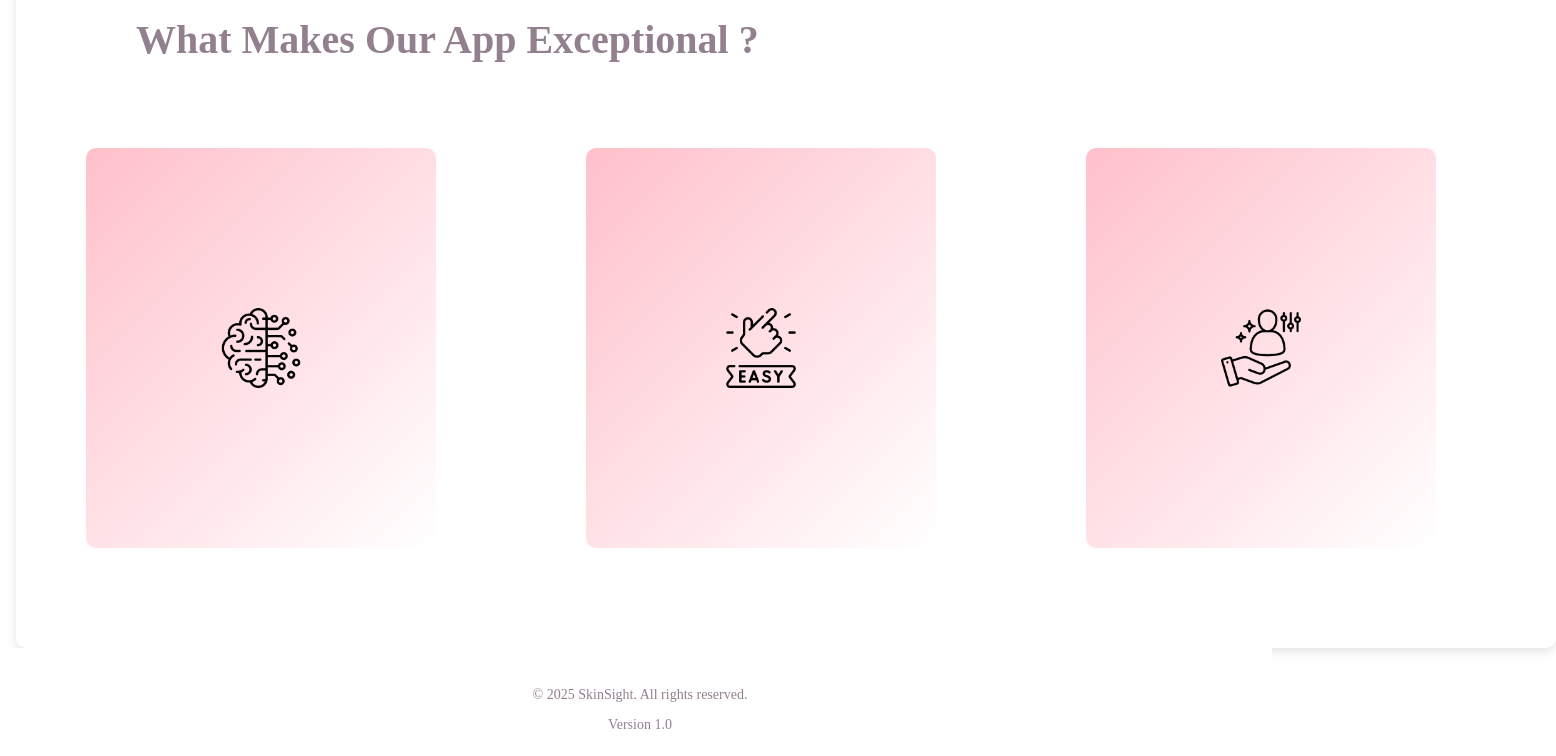
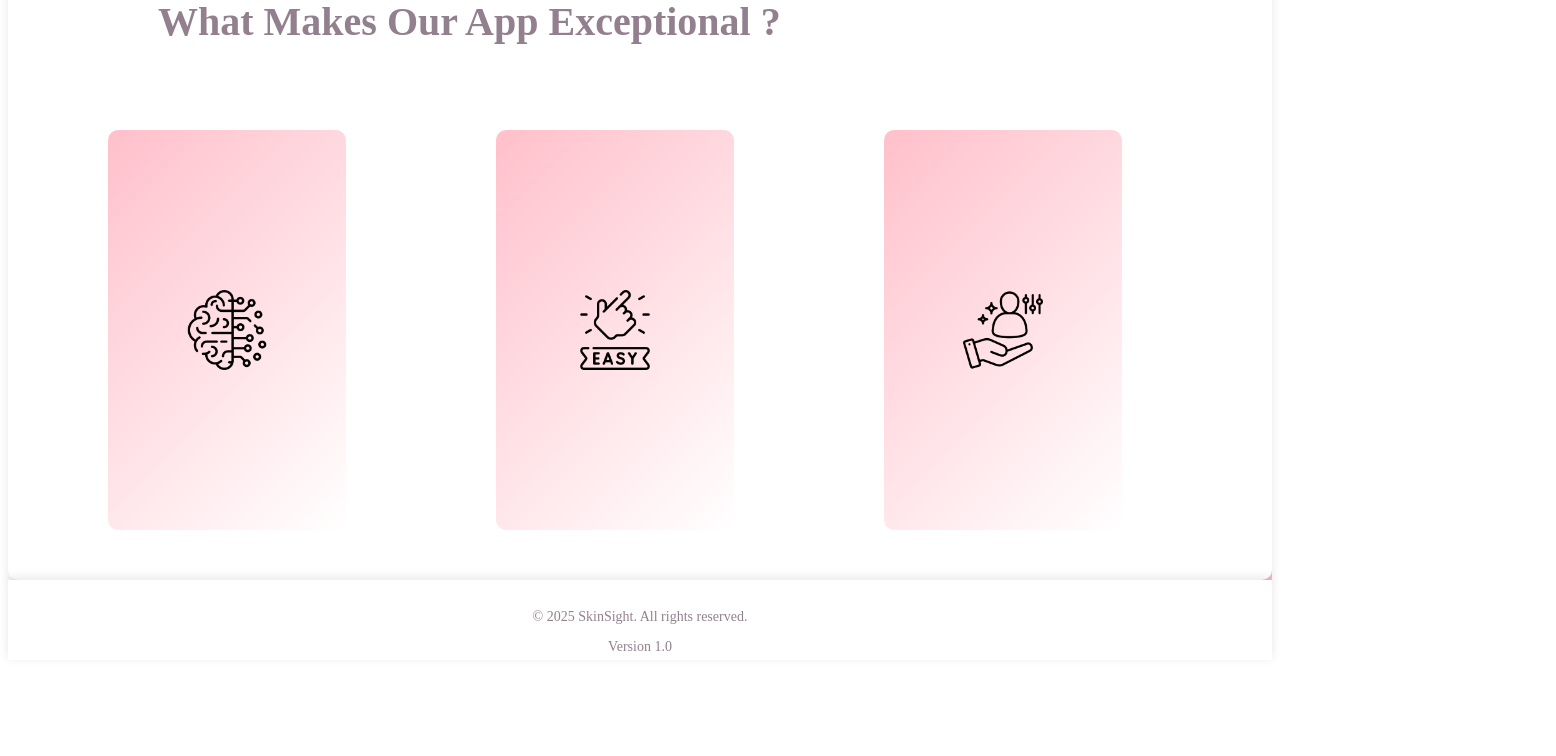
Before and after one commit to Boteina-jbel/Face-detection-app, a React (Create React App) app in the folder frontend/: page / in a window 1280 px wide. Shown: the part 862-1618 px from the top of the page, 1556 px wide, since content can reach past the window. After the commit the page ends 1530 px from the top, so only its background shows below. Built offline with nearby package versions, Linux system fonts and the light colour scheme.

Commit message:
save devs

```diff
--- a/frontend/src/Features.css
+++ b/frontend/src/Features.css
@@ -1,4 +1,4 @@
-.features{
+.features {
   padding: 50px;
   background: white;
   background-blend-mode: multiply;
@@ -6,9 +6,10 @@
   border-radius: 10px;
   text-align: center;
   color: #333;
-    width: 1500px;
-    padding: 100px 20px;
-    margin-left: 8px;
+  width: 100%; /* Use 100% to take up full width */
+  max-width: 1500px; /* Optionally, limit the width */
+  box-sizing: border-box; /* Ensure padding is included in width calculation */
+  margin: 0 auto; /* Center the section if the width is less than 100% */
 }
 
 h2 {
--- a/frontend/src/Footer.css
+++ b/frontend/src/Footer.css
@@ -6,4 +6,7 @@
     padding: 10px 0;
     font-size: 14px;
     height: 50px;
+    padding-top: 15px;
+    padding-bottom: 15px;
+    box-shadow: 0 -2px 10px rgba(0, 0, 0, 0.1);
 }
--- a/frontend/src/HomeContent.css
+++ b/frontend/src/HomeContent.css
@@ -1,6 +1,6 @@
 .home-content{
   background: linear-gradient(to right, white, #ffcccb, #ffc0cb);
-  min-height: 78vh; /* Ensures it covers the full viewport height */
+  min-height: 82vh; /* Ensures it covers the full viewport height */
   display: flex;
 }
 
--- a/frontend/src/app.css
+++ b/frontend/src/app.css
@@ -22,6 +22,7 @@ html, body, #root, .app-container {
   padding: 5px 0;
   font-size: 14px;
   height: 50px;
-  padding-top: 25px;
-  padding-bottom: 25px;
+  padding-top: 15px;
+  padding-bottom: 15px;
+  box-shadow: 0 -2px 10px rgba(0, 0, 0, 0.1);
 }
```
Also changed, not shown: 6 other files (tests, documents, lock files or other folders). Lines whose indentation alone changed are shown as unchanged.
